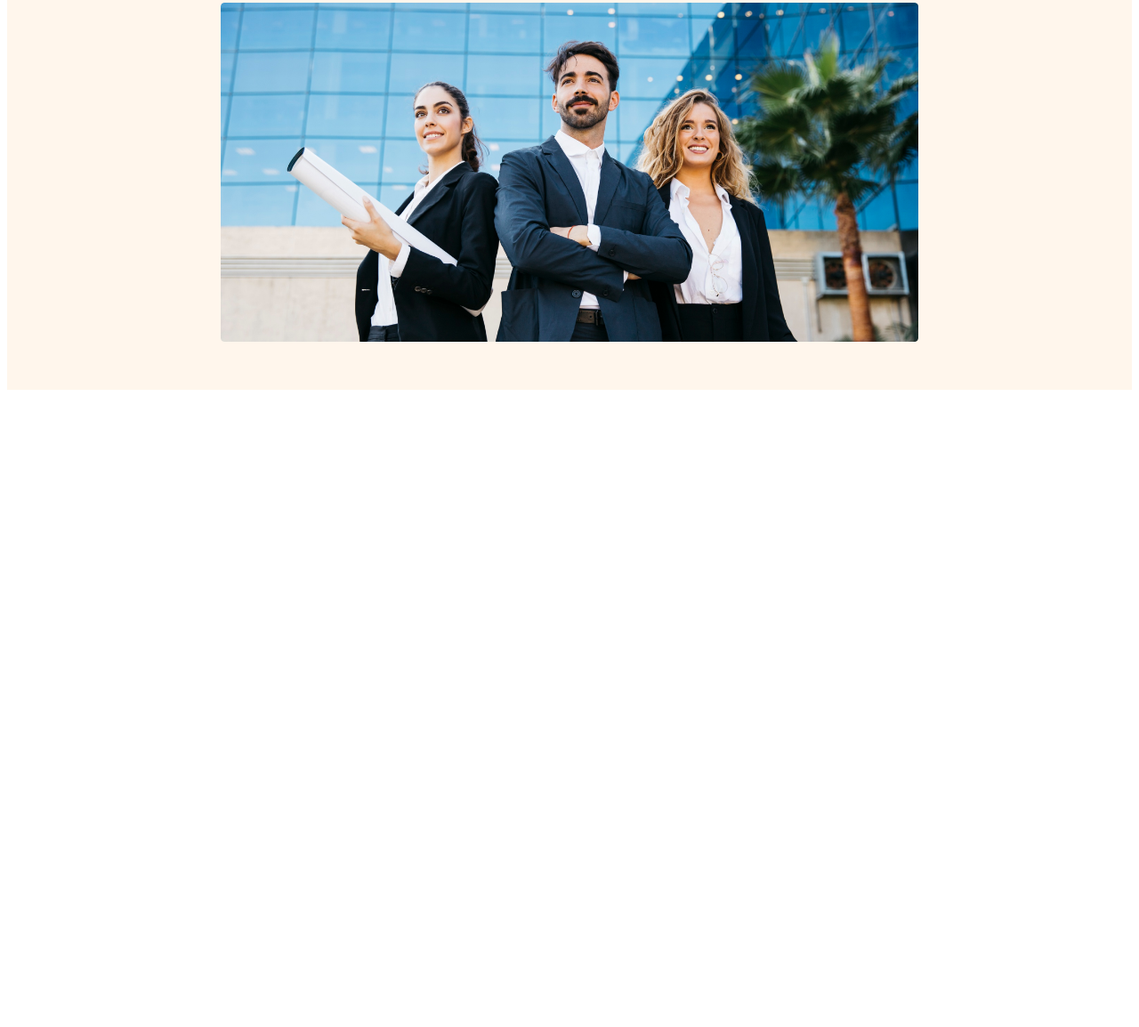
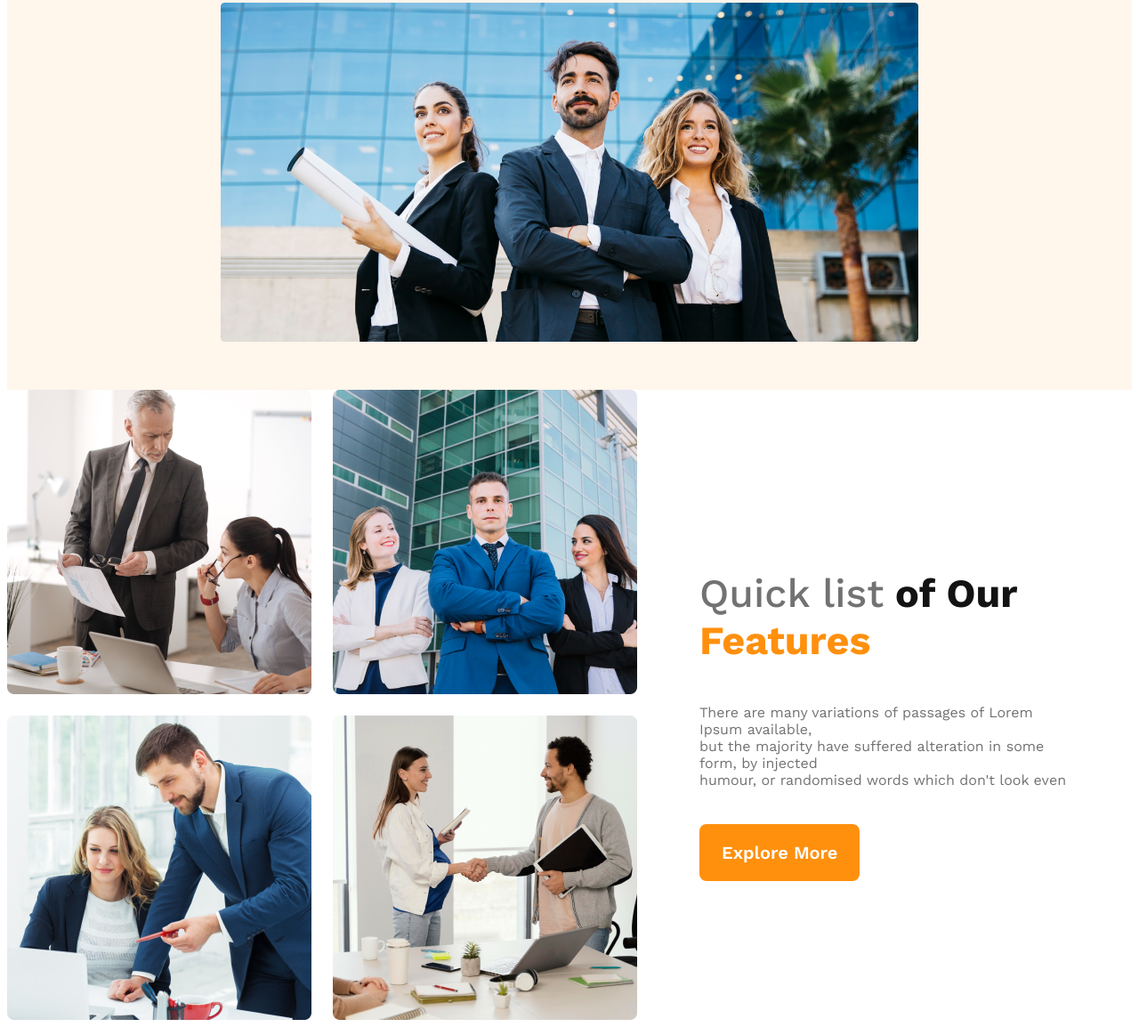
Before and after one commit to nishat-aara/git-architect-website, a plain HTML site: page index.html in a window 1280 px wide. Shown: the part 526-1680 px from the top of the page at 89% size. Before the commit the page ends 972 px from the top, so only its background shows below. Drawn offline with nearby package versions, Linux system fonts and the light colour scheme.

Commit message:
teams section

```diff
--- a/index.html
+++ b/index.html
@@ -7,6 +7,7 @@
     <link rel="stylesheet" href="styles/architect.css">
 </head>
 <body>
+    <!-- header start -->
     <header>
         <nav>
             <h3 class="nav-title">G3 Architects</h3>
@@ -30,8 +31,26 @@
             <img src="images/banner.png" alt="">
         </div>
     </header>
+    <!-- header end -->
     <main>
+         <!-- features section start -->
+         <section class="teams-container">
+            <div class="teams-img-container">
+                 <img src="images/team1.png" alt="">
+                 <img src="images/team2.png" alt="">
+                 <img src="images/team3.png" alt="">
+                 <img src="images/team4.png" alt="">
+            </div>
 
+            <div class="teams-content">
+                <h3 class="teams-title"><span class="quick">Quick list</span> <span class="our">of Our</span> <br> <span class="features">Features</span></h3>
+                <p class="teams-description">
+                    There are many variations of passages of Lorem Ipsum available,<br> but the majority have suffered alteration in some form, by injected <br>humour, or randomised words which don't look even
+                </p>
+                <button class="btn-primary">Explore More</button>
+            </div>
+
+         </section>
     </main>
     <footer>
 
--- a/styles/architect.css
+++ b/styles/architect.css
@@ -86,3 +86,42 @@ nav li a{
         padding: 50px;
          }
 }
+    /*main styles  */
+    main{
+        max-width: 1440px;
+        margin: 0 auto;
+    }
+    .teams-container{
+        display: flex;
+        align-items: center;
+    }
+    .teams-img-container{
+        display: grid;
+        grid-template-columns: repeat(2,1fr);
+        gap: 1.5rem;
+    }
+    .teams-content{
+        padding-left:70px ;
+        padding-right: 70px;
+
+    }
+    .teams-title{
+        font-size: 2.8rem;
+
+    }
+     .teams-title .quick{
+       color: #727272;
+       font-weight: 500;
+    }
+    .teams-title .our{
+        color: #131313;
+        font-weight: 700;
+    }
+    .teams-title .features{
+        color: #FF900E;
+        font-weight: 700;
+    }
+    .teams-description{
+        color: #727272;
+        font-weight: 400;
+    }
```
